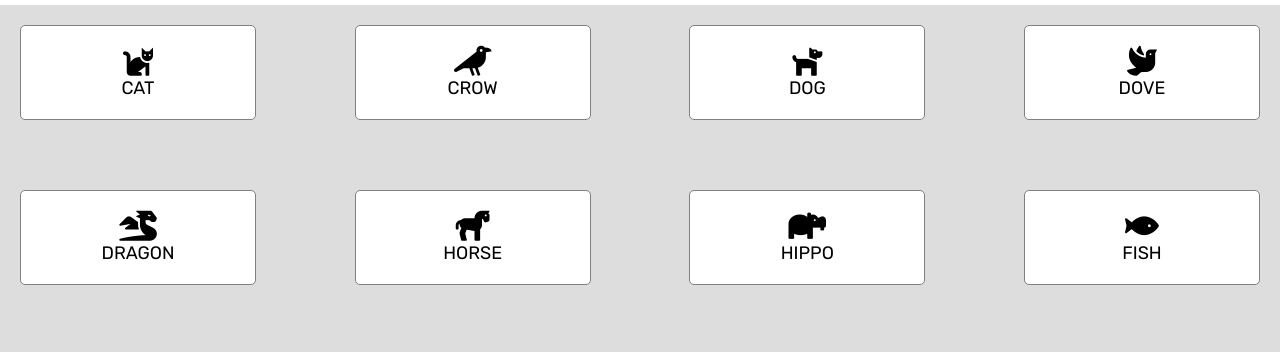
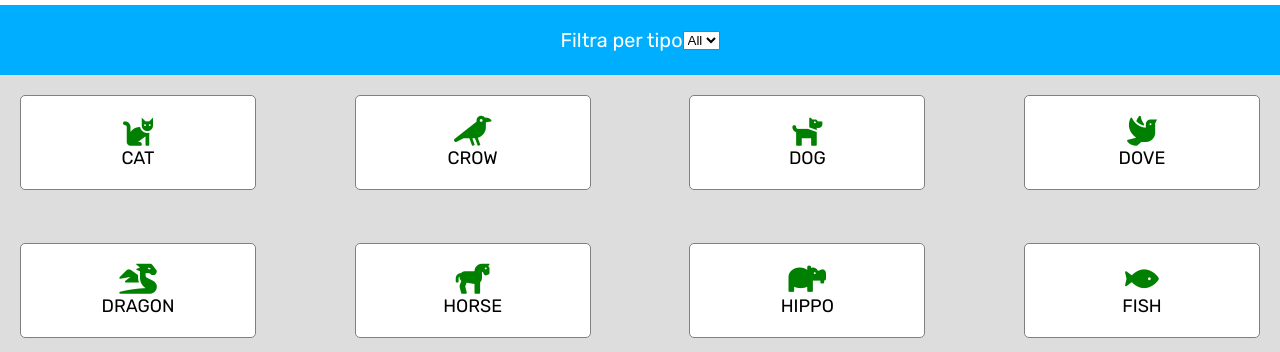
Before and after one commit to Davide1786/js-es6-icons, a plain HTML site: page index.html in a window 1280 px wide. Shown: the part 65-417 px from the top of the page. Drawn offline with Linux system fonts and the light colour scheme.

Commit message:
incompleto

```diff
--- a/css/style.css
+++ b/css/style.css
@@ -31,13 +31,25 @@ body {
 /* Fine Header */
 /* -------------------------------------------------- */
 /* Inizio Main */
+
+.search {
+   display: flex;
+   justify-content: center;
+   align-items: center;
+   height: 70px;
+   padding: 5px;
+   font-size: 110%;
+   color: white;
+   background-color: rgb(0, 174, 255);
+}
+
 #icone {
    display: flex;
    justify-content: space-between;
    align-items: flex-start;
    flex-wrap: wrap;
    width: 100%;
-   height: calc(100% - 140px);
+   height: calc(100% - 210px);
    background-color: #DDDDDD;
 }
 
--- a/index.html
+++ b/index.html
@@ -17,6 +17,12 @@
     <div class="container">
        <div class="header">
           <div class="logo">FontIcons</div>
+       </div>
+       <div class="search">
+          <label for="type">Filtra per tipo</label>
+          <select name="type" id="type">
+             <option value="">All</option>
+          </select>
        </div>
 
        <div id="icone">
--- a/js/main.js
+++ b/js/main.js
@@ -1,4 +1,4 @@
-const icons = [
+const icone = [
    {
      name: 'cat',
      prefix: 'fa-',
@@ -98,21 +98,77 @@ const icons = [
  ];
 
 
- const iconsContainer = document.getElementById('icone');
+ const iconeContainer = document.getElementById('icone'); // richiamo id html
 
-//  console.log(iconsContainer);
+//  console.log(iconeContainer);
+
+// iconeContainer.innerHTML = ''; // svuoto html
+
+// icone.forEach((elemento) => { // accedo al mio array e 1° argomento
+//   // console.log(elemento.name)
+//   const {name, family, prefix, type} = elemento // destrutturo e prendo tutte le key da elemento
+//   // prendo l'id e inserisco al suo interno tanti oggetti quanti presenti nell array.
+//   // con $ accedo ai metodi e prendo le key degli oggetti
+//   iconeContainer.innerHTML += `
+//     <div>
+//       <i class="${family + prefix + name}"></i>
+//       <div class="titolo">${name.toUpperCase()}</div>
+//     </div>
+//   `
+// });
+
+const colori = ['green', 'red', 'blue'];
+const coloreArray = coloriIcone(icone, colori);
+print(coloreArray, iconeContainer);
+const tipi = coloriIcone(coloreArray);
+const select = document.getElementById('type');
+console.log(select);
+printOpzione(tipi, select);
 
 
- iconsContainer.innerHTML = " ";
+function print(array, container) {
+    container.innerHTML = ''; // svuoto html
+    array.forEach((elemento) => { // accedo al mio array e 1° argomento
+    // console.log(elemento.name)
+    const {name, family, prefix, colore} = elemento // destrutturo e prendo tutte le key da elemento
+    // prendo l'id e inserisco al suo interno tanti oggetti quanti presenti nell array.
+    // con $ accedo ai metodi e prendo le key degli oggetti
+    container.innerHTML += `
+      <div>
+        <i class="${family} ${prefix + name}" style="color: ${colore}"></i>
+        <div class="titolo">${name.toUpperCase()}</div>
+      </div>
+    `
+  });
+}
 
- icons.forEach((element) => {
-   // console.log(element);
-   const { name, family, prefix, type} = element
+function coloriIcone(array, coloriIcone) {
+  const tipi = iTipi(array);
+  // console.log(tipi);
 
-   iconsContainer.innerHTML += `
-   <div>
-      <i class="${family} ${prefix + name} cat" style="color: blu"></i>
-      <div class="titolo">${name.toUpperCase()} </div>
-   </div>
-   `
- });
+  const coloreArray = array.map((elemento) => {
+    const indexTipo = tipi.indexOf(elemento.type);
+    console.log(indexTipo);
+
+    elemento.colore = coloriIcone[indexTipo];
+    return elemento;
+  })
+
+  return coloreArray;
+}
+
+function iTipi(array) {
+  const tipi = [];
+  array.forEach((elemento) => {
+    console.log(elemento.type);
+    if(!tipi.includes(elemento.type)){
+      tipi.push(elemento.type);
+    }
+
+  });
+  return tipi;
+}
+
+function printOpzione(array, select) {
+
+}
```
